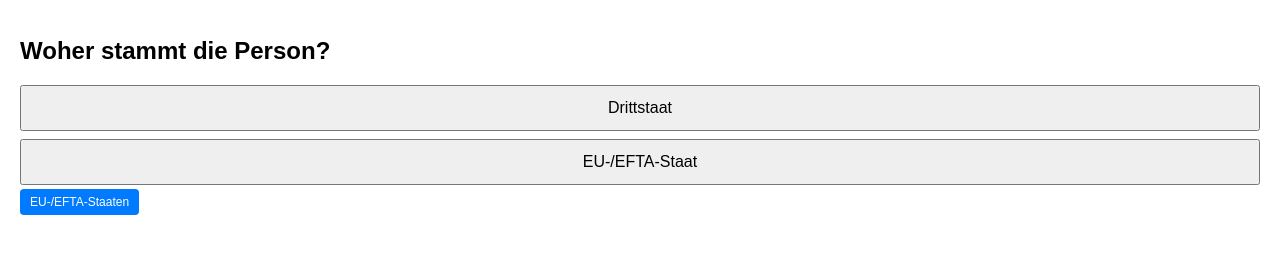
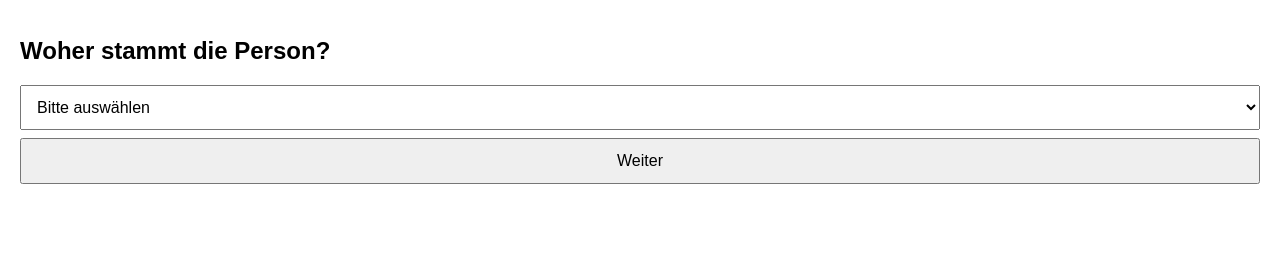
Before and after one commit to Akidog2014/AIG-Kontrolle2, a plain HTML site: page index.html in a window 1280 px wide. Shown: the part 63-316 px from the top of the page. Drawn offline with Linux system fonts and the light colour scheme.

Commit message:
Update index.html

```diff
--- a/index.html
+++ b/index.html
@@ -4,6 +4,7 @@
   <meta charset="UTF-8">
   <meta name="viewport" content="width=device-width, initial-scale=1.0">
   <title>Fragebaum - Frage 1</title>
+
   <style>
     body {
       font-family: Arial, sans-serif;
@@ -11,13 +12,15 @@
       margin: 0;
       box-sizing: border-box;
     }
+
     .titel {
       font-size: 35px;
       font-weight: bold;
       text-align: center;
       margin-bottom: 40px;
     }
-    button {
+
+    select, button {
       display: block;
       width: 100%;
       padding: 12px;
@@ -26,38 +29,142 @@
       box-sizing: border-box;
     }
 
-    /* Kleiner Info-Button */
-    .info-button {
-      width: auto;
-      padding: 6px 10px;
-      font-size: 12px;
-      background-color: #007bff;
-      color: white;
-      border: none;
-      border-radius: 4px;
-      cursor: pointer;
-      margin-top: -4px;
+    /* Seitensteuerung */
+    .page {
+      display: none;
+    }
+
+    .page.active {
+      display: block;
     }
   </style>
 </head>
 <body>
 
-  <div class="titel">Ausländergesetz</div>
+<div class="titel">Ausländergesetz</div>
 
-  <div>
-    <h2>Woher stammt die Person?</h2>
+<!-- ================= SEITE 1 ================= -->
+<div id="page1" class="page active">
+  <h2>Woher stammt die Person?</h2>
 
-    <button onclick="window.location.href='frage2.html'">Drittstaat</button>
+  <select id="countrySelect">
+    <option value="">Bitte auswählen</option>
 
-    <button onclick="window.location.href='frage11.html'">EU-/EFTA-Staat</button>
+    <option>Afghanistan</option>
+    <option>Ägypten</option>
+    <option>Albanien</option>
+    <option>Algerien</option>
+    <option>Andorra</option>
+    <option>Angola</option>
+    <option>Antigua und Barbuda</option>
+    <option>Äquatorial-Guinea</option>
+    <option>Argentinien</option>
+    <option>Armenien</option>
+    <option>Aserbaidschan</option>
+    <option>Äthiopien</option>
+    <option>Australien</option>
+    <option>Bahamas</option>
+    <option>Bahrain</option>
+    <option>Bangladesh</option>
+    <option>Barbados</option>
+    <option>Belarus</option>
 
-    <!-- kleiner Info-Button -->
-    <button class="info-button"
-            onclick="window.open('https://www.sem.admin.ch/sem/de/home/themen/fza_schweiz-eu-efta/eu-efta_buerger_schweiz.html', '_blank')">
-      EU-/EFTA-Staaten
-    </button>
+    <option>Belgien (Schengen)</option>
+    <option>Belize</option>
+    <option>Benin</option>
+    <option>Bhutan</option>
+    <option>Bolivien</option>
+    <option>Bosnien-Herzegowina</option>
+    <option>Botswana</option>
+    <option>Brasilien</option>
+    <option>Brunei</option>
 
-  </div>
+    <option>Bulgarien (Schengen)</option>
+    <option>Burkina Faso</option>
+    <option>Burundi</option>
+    <option>Chile</option>
+    <option>China (Volksrepublik China)</option>
+    <option>Macao</option>
+    <option>Costa Rica</option>
+
+    <option>Dänemark (Schengen)</option>
+    <option>Deutschland (Schengen)</option>
+    <option>Estland (Schengen)</option>
+    <option>Finnland (Schengen)</option>
+    <option>Frankreich (Schengen)</option>
+    <option>Griechenland (Schengen)</option>
+    <option>Irland (Schengen)</option>
+    <option>Island (Schengen)</option>
+    <option>Italien (Schengen)</option>
+    <option>Kroatien (Schengen)</option>
+    <option>Lettland (Schengen)</option>
+    <option>Liechtenstein (Schengen)</option>
+    <option>Litauen (Schengen)</option>
+    <option>Luxemburg (Schengen)</option>
+    <option>Malta (Schengen)</option>
+    <option>Monaco (Schengen)</option>
+    <option>Niederlande (Schengen)</option>
+    <option>Norwegen (Schengen)</option>
+    <option>Österreich (Schengen)</option>
+    <option>Polen (Schengen)</option>
+    <option>Portugal (Schengen)</option>
+    <option>Rumänien (Schengen)</option>
+    <option>Schweden (Schengen)</option>
+    <option>Slowakei (Schengen)</option>
+    <option>Slowenien (Schengen)</option>
+    <option>Spanien (Schengen)</option>
+    <option>Ungarn (Schengen)</option>
+    <option>Zypern (zukünftiges Schengenmitglied)</option>
+  </select>
+
+  <button onclick="weiter()">Weiter</button>
+</div>
+
+<!-- ================= SEITE 2 ================= -->
+<div id="page2" class="page">
+  <h2>Frage 2</h2>
+  <p>Diese Seite erscheint bei Schengen-Ländern.</p>
+</div>
+
+<!-- ================= SEITE 3 ================= -->
+<div id="page3" class="page">
+  <h2>Frage 3</h2>
+  <p>Diese Seite erscheint bei Nicht-Schengen-Ländern.</p>
+</div>
+
+<script>
+const schengen = [
+  "Belgien (Schengen)","Bulgarien (Schengen)","Dänemark (Schengen)",
+  "Deutschland (Schengen)","Estland (Schengen)","Finnland (Schengen)",
+  "Frankreich (Schengen)","Griechenland (Schengen)","Irland (Schengen)",
+  "Island (Schengen)","Italien (Schengen)","Kroatien (Schengen)",
+  "Lettland (Schengen)","Liechtenstein (Schengen)","Litauen (Schengen)",
+  "Luxemburg (Schengen)","Malta (Schengen)","Monaco (Schengen)",
+  "Niederlande (Schengen)","Norwegen (Schengen)","Österreich (Schengen)",
+  "Polen (Schengen)","Portugal (Schengen)","Rumänien (Schengen)",
+  "Schweden (Schengen)","Slowakei (Schengen)","Slowenien (Schengen)",
+  "Spanien (Schengen)","Ungarn (Schengen)",
+  "Zypern (zukünftiges Schengenmitglied)"
+];
+
+function weiter() {
+  const land = document.getElementById("countrySelect").value;
+
+  if (land === "") {
+    alert("Bitte wählen Sie ein Land aus.");
+    return;
+  }
+
+  if (schengen.includes(land)) {
+    // ➜ Schengen → Frage 2
+    window.location.href = "frage2.html";
+  } else {
+    // ➜ Nicht-Schengen → Frage 11
+    window.location.href = "frage11.html";
+  }
+}
+</script>
+
 
 </body>
 </html>
```
